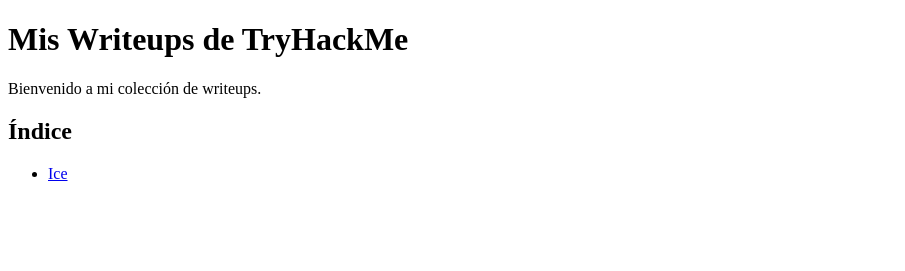
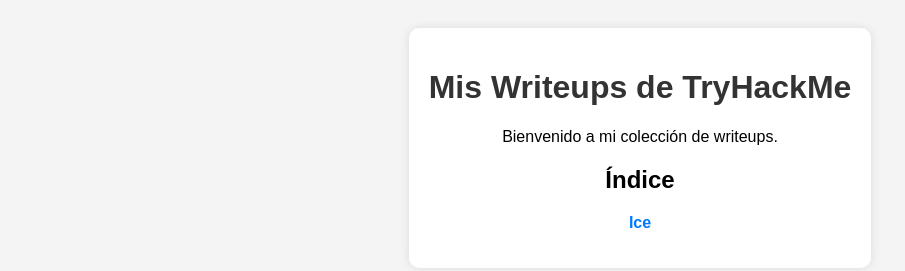
Before and after one commit to santiagodg99/THM-writeups, a plain HTML site: page index.html in a window 1280 px wide. Shown: the whole page, without its empty margins (0-905 px from the left). Drawn offline with Linux system fonts and the light colour scheme.

Commit message:
Update index.html

```diff
--- a/index.html
+++ b/index.html
@@ -4,8 +4,43 @@
     <meta charset="UTF-8">
     <meta name="viewport" content="width=device-width, initial-scale=1.0">
     <title>Mis Writeups de TryHackMe</title>
+    <style>
+        body {
+            font-family: Arial, sans-serif;
+            background-color: #f4f4f4;
+            text-align: center;
+            padding: 20px;
+        }
+        .container {
+            background: white;
+            padding: 20px;
+            border-radius: 10px;
+            box-shadow: 0 0 10px rgba(0, 0, 0, 0.1);
+            display: inline-block;
+            max-width: 500px;
+        }
+        h1 {
+            color: #333;
+        }
+        ul {
+            list-style: none;
+            padding: 0;
+        }
+        li {
+            margin: 10px 0;
+        }
+        a {
+            text-decoration: none;
+            color: #007BFF;
+            font-weight: bold;
+        }
+        a:hover {
+            color: #0056b3;
+        }
+    </style>
 </head>
 <body>
+    <div class="container">
         <h1>Mis Writeups de TryHackMe</h1>
         <p>Bienvenido a mi colección de writeups.</p>
 
@@ -13,5 +48,6 @@
         <ul>
             <li><a href="Ice/IceWriteUp.html">Ice</a></li>
         </ul>
+    </div>
 </body>
 </html>
```
Lines whose indentation alone changed are shown as unchanged.
